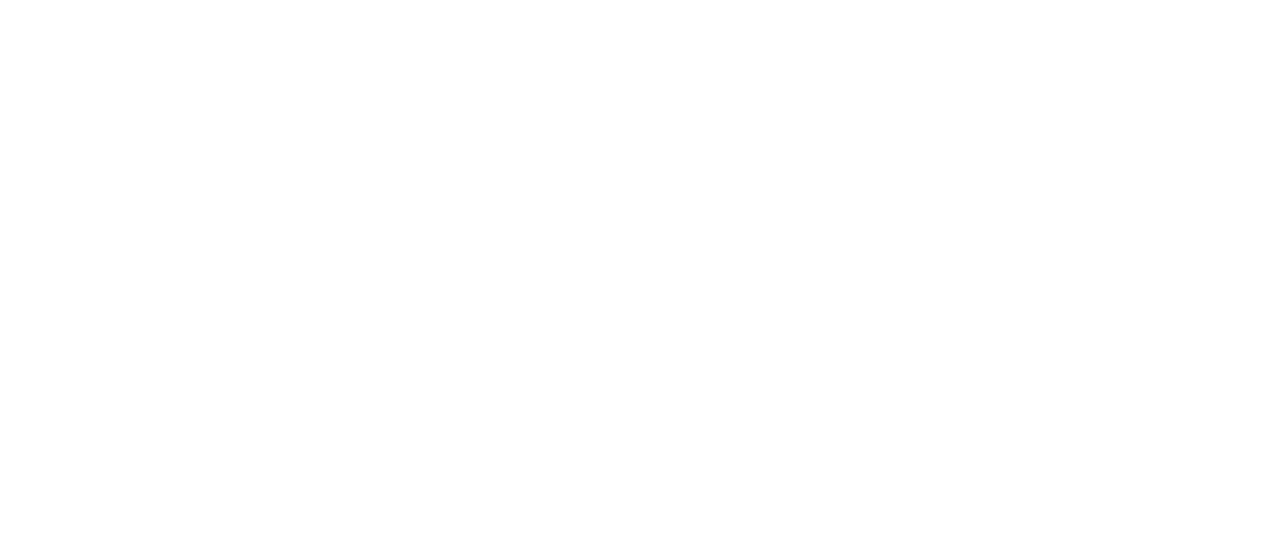
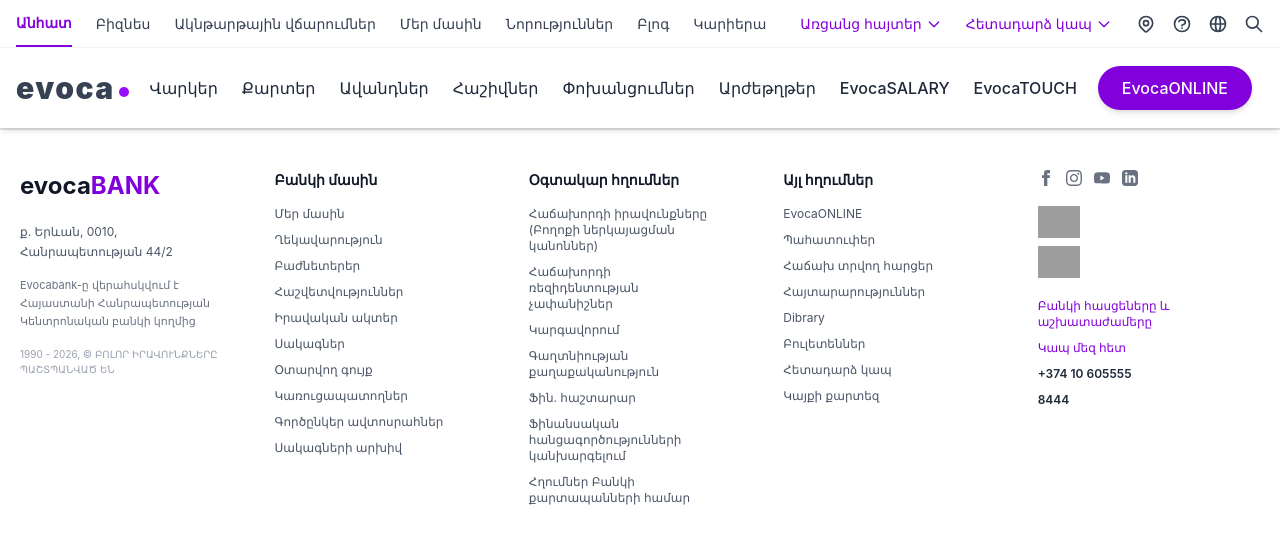
Before and after one commit to araratmirzoyan2011-ui/evoca, a React (Vite) app: page /builders in a window 1280 px wide. Before the commit this address had no page. Shown: the top 544 px of the page. Built offline with nearby package versions, Linux system fonts and the light colour scheme; grey boxes are pictures that could not be loaded.

Commit message:
sksum em sarqel es ejy

```diff
--- a/src/App.jsx
+++ b/src/App.jsx
@@ -25,6 +25,7 @@ import InvestReports from "./Pages/investors";
 import SemReports from "./Pages/semiannual-report";
 import AnualReports from "./Pages/annual-report";
 import Laws from "./Pages/laws";
+import Bulders from "./Pages/builders";
 import Property from "./Pages/property";
 function App() {
   return (
@@ -35,6 +36,7 @@ function App() {
           <Route path="/business-loans" element={<Busines />} />
           <Route path="/investors" element={<InvestReports />} />
           <Route path="/semiannual-report" element={<SemReports />} />
+          <Route path="/builders" element={<Bulders />} />
           <Route path="/property" element={<Property />} />
           <Route path="/annual-report" element={<AnualReports />} />
           <Route path="/laws" element={<Laws />} />
--- /dev/null
+++ b/src/Pages/builders.jsx
@@ -0,0 +1,21 @@
+import React, { useEffect, useState } from "react";
+import { Header } from "../Components/Header.jsx";
+import Footer from "../Components/Footer.jsx";
+import Navbar from "../Components/Menuall.jsx";
+import { DocumentCard } from "../Components/DocumentCard.jsx";
+import { db } from "../firebase.js";
+import { collection, getDocs, orderBy, query } from "firebase/firestore";
+import SocialIcons from "../Components/SocialIcons.jsx";
+import ConstructionAccordion from "../Components/ConstructionAccordion.jsx";
+function Bulders() {
+
+  return (
+    <>
+      <Header />
+
+      <Footer />
+    </>
+  );
+}
+
+export default Bulders;
```
